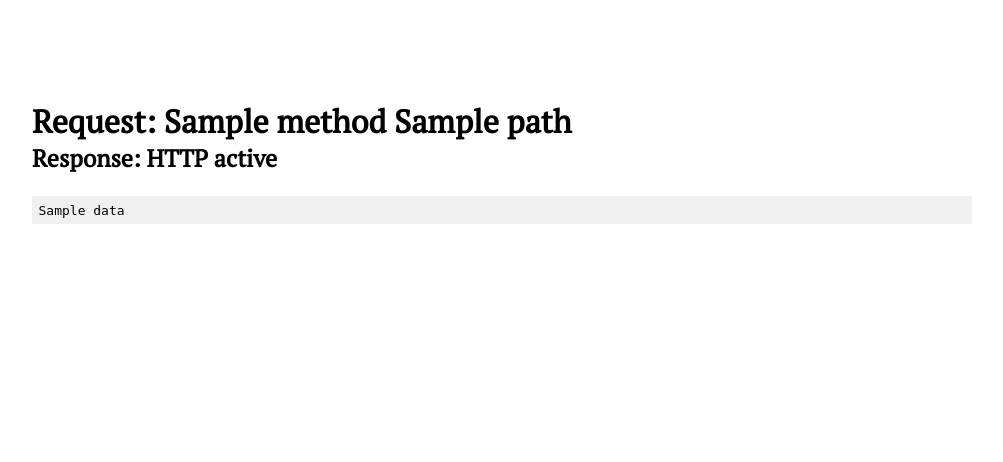
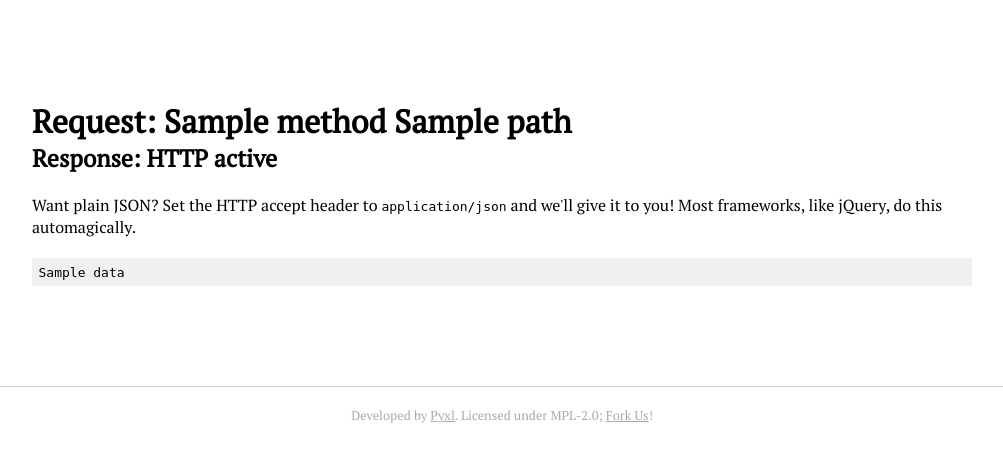
Before and after one commit to XereoNet/SpaceGDN, a Flask app: template app/gdn/v1/templates/json.html in a window 1280 px wide. Shown: the top 462 px of the page, without its empty margins (138-1141 px from the left). Run offline with Flask 2, Linux system fonts and the light colour scheme; the template is opened without the code that fills it: most values are stand-ins (such as "Sample title", 1, 10 or a date in 2020); some web fonts are replaced.

Commit message:
Added some info and styling to json pages

```diff
--- a/app/gdn/v1/templates/json.html
+++ b/app/gdn/v1/templates/json.html
@@ -10,9 +10,12 @@
 	<div class="container">
 		<h1>Request: {{ method }} {{ path }}</h1>
 		<h2>Response: HTTP {{ data.status }}</h2>
-		<br>
+		<p>Want plain JSON? Set the HTTP accept header to <code>application/json</code> and we'll give it to you! Most frameworks, like jQuery, do this automagically.</p>
 		<pre><code id="js-code">{{ data.data }}</code></pre>
 	</div>
+	<footer>
+		Developed by <a href="http://pyxld.com">Pyxl</a>. Licensed under MPL-2.0; <a href="https://github.com/connor4312/SpaceGDN">Fork Us</a>!
+	</footer>
 	<script src="{{ url_for('v1.static', filename='highlight.js') }}"></script>
 	<script src="{{ url_for('v1.static', filename='formatter.js') }}"></script>
 	<script>hljs.initHighlightingOnLoad();</script>
--- a/src/gdn/v1/static/json.less
+++ b/src/gdn/v1/static/json.less
@@ -16,6 +16,28 @@ body {
 
 pre {
 	font-family: 'PT Mono', sans-serif;
+}
+
+p {
+  margin: 20px 0;
+}
+
+footer {
+  text-align: center;
+  margin: 0 50px;
+  border-top: 1px solid #ccc;
+  color: #aaa;
+  padding: 20px 0;
+  font-size: 0.8em;
+
+  a {
+  color: #aaa;
+
+    &:hover {
+      color: #999;
+      text-decoration: none;
+    }
+  }
 }
 
 /*
```
Also changed, not shown: app/gdn/v1/static/json.css (+1 -1 lines).
